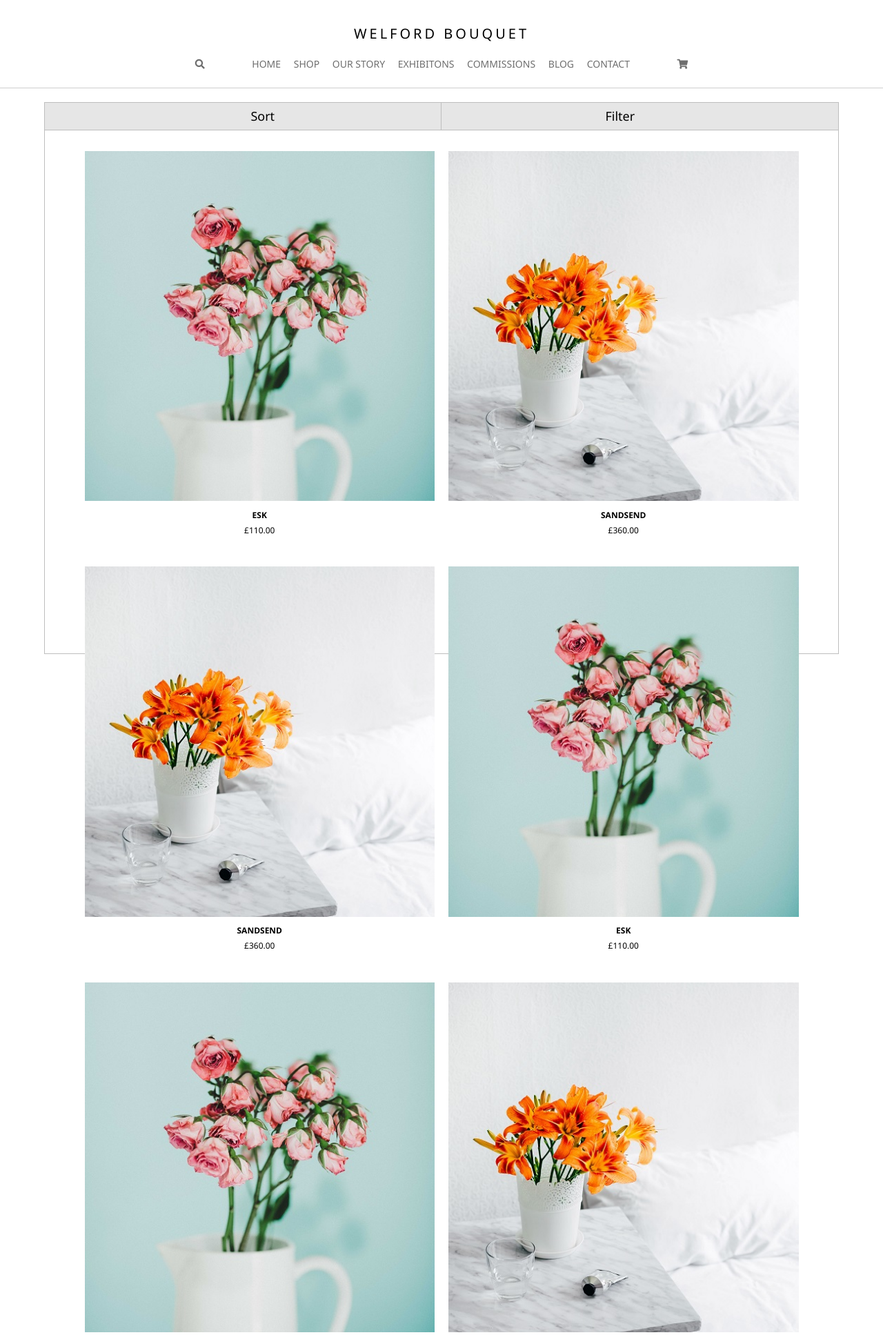
After one commit to xfvelocity/welford-bouquet, a PHP site: page /shop.html in a window 1280 px wide. The commit adds this page. Shown: the top 1935 px of the page at 69% size. Run offline with PHP 8.4, Linux system fonts and the light colour scheme; some libraries are stand-ins or nearby versions.

Commit message:
Shop page added (Not currently working)

```diff
--- a/dist/index.html
+++ b/dist/index.html
@@ -19,8 +19,8 @@
       <h1>WELFORD BOUQUET</h1>
       <nav>
         <a href="/#"><i class="fas fa-search"></i></a>
-        <a href="/#">HOME</a>
-        <a href="/#">SHOP</a>
+        <a href="/#" class="active">HOME</a>
+        <a href="shop.html">SHOP</a>
         <a href="/#" class="multiple">OUR STORY</a>
         <a href="/#">EXHIBITONS</a>
         <a href="/#">COMMISSIONS</a>
--- /dev/null
+++ b/dist/js/app.js
@@ -0,0 +1 @@
+const nav=document.querySelector(".filter-open"),body=document.querySelector("main"),overlay=document.querySelector(".overlay"),exit=document.getElementById("x"),menu=document.getElementById("menu");open=(e=>{e.preventDefault(),nav.style.display="flex",nav.style.animation=".5s ease forwards navOpen",body.style.animation=".5s ease forwards slideRight",overlay.style.display="block"}),close=(()=>{nav.style.animation=".5s ease forwards navClose",body.style.animation=".5s ease forwards slideLeft",overlay.style.display="none"}),exit.addEventListener("click",close),menu.addEventListener("click",open);
--- a/src/index.html
+++ b/src/index.html
@@ -19,8 +19,8 @@
       <h1>WELFORD BOUQUET</h1>
       <nav>
         <a href="/#"><i class="fas fa-search"></i></a>
-        <a href="/#">HOME</a>
-        <a href="/#">SHOP</a>
+        <a href="/#" class="active">HOME</a>
+        <a href="shop.html">SHOP</a>
         <a href="/#" class="multiple">OUR STORY</a>
         <a href="/#">EXHIBITONS</a>
         <a href="/#">COMMISSIONS</a>
--- /dev/null
+++ b/src/js/app.js
@@ -0,0 +1,22 @@
+const nav = document.querySelector('.filter-open');
+const body = document.querySelector('main');
+const overlay = document.querySelector('.overlay');
+const exit = document.getElementById('x');
+const menu = document.getElementById('menu');
+
+open = e => {
+  e.preventDefault();
+  nav.style.display = 'flex';
+  nav.style.animation = '.5s ease forwards navOpen';
+  body.style.animation = '.5s ease forwards slideRight';
+  overlay.style.display = 'block';
+};
+
+close = () => {
+  nav.style.animation = '.5s ease forwards navClose';
+  body.style.animation = '.5s ease forwards slideLeft';
+  overlay.style.display = 'none';
+};
+
+exit.addEventListener('click', close);
+menu.addEventListener('click', open);
--- a/src/scss/_config.scss
+++ b/src/scss/_config.scss
@@ -1,13 +1,19 @@
+$secondary-color: rgb(204, 204, 204);
+
 * {
   box-sizing: border-box;
 }
 
+html,
+body,
+main,
+.shop-container {
+  height: 100%;
+}
+
 body {
-  margin: 0;
-  padding: 0;
+  font-family: 'Segoe UI', Tahoma, Geneva, Verdana, sans-serif;
   line-height: 1.6;
-  font-family: 'Segoe UI', Tahoma, Geneva, Verdana, sans-serif;
-  letter-spacing: 3px;
 }
 
 a {
@@ -15,8 +21,60 @@ a {
   text-decoration: none;
 }
 
+ul {
+  list-style: none;
+}
+
 @mixin flex {
   display: flex;
   align-items: center;
   flex-wrap: wrap;
 }
+
+@mixin img($width) {
+  width: $width;
+  background-position: center;
+  background-repeat: no-repeat;
+  background-size: cover;
+  position: relative;
+}
+
+@keyframes slideRight {
+  0% {
+    right: 0;
+  }
+
+  100% {
+    right: 70vw;
+  }
+}
+
+@keyframes slideLeft {
+  0% {
+    right: 70vw;
+  }
+
+  100% {
+    right: 0;
+  }
+}
+
+@keyframes navOpen {
+  0% {
+    right: 100vw;
+  }
+
+  100% {
+    right: 0;
+  }
+}
+
+@keyframes navClose {
+  0% {
+    right: 0;
+  }
+
+  100% {
+    right: 100vw;
+  }
+}
--- /dev/null
+++ b/src/scss/_shop.scss
@@ -0,0 +1,127 @@
+.shop-container {
+  width: 90%;
+  margin: 20px auto;
+  border: 1px solid rgb(190, 190, 190);
+  .selection {
+    @include flex;
+    justify-content: center;
+    background: rgb(230, 230, 230);
+    border-bottom: 1px solid rgb(190, 190, 190);
+    margin-bottom: 10px;
+    h2 {
+      font-weight: 450;
+      font-size: 18px;
+      margin: 5px 3px;
+    }
+    .sort,
+    .filter {
+      text-align: center;
+      width: 45%;
+      &:hover {
+        background: darken(rgb(230, 230, 230), 1.5);
+      }
+    }
+    .sort {
+      border-right: 1px solid rgb(190, 190, 190);
+    }
+  }
+  .shop-items {
+    @include flex;
+    justify-content: center;
+    .shop-item {
+      width: 45%;
+      margin: 10px 5px;
+      text-align: center;
+      padding: 10px 5px;
+      cursor: pointer;
+      h4,
+      p {
+        margin: 3px;
+        font-size: 12px;
+      }
+      img {
+        width: 100%;
+      }
+      &:hover {
+        border: 1px solid rgb(221, 221, 221);
+      }
+    }
+  }
+}
+
+.filter-open {
+  display: flex;
+  flex-flow: column wrap;
+  height: 100%;
+  background: rgb(240, 240, 240);
+  position: absolute;
+  top: 0;
+  right: 100;
+  width: 300px;
+  padding: 5px;
+  font-size: 12px;
+  font-weight: 450;
+  z-index: 100;
+  display: none;
+
+  h3 {
+    font-weight: 450;
+    padding-left: 15px;
+  }
+
+  ul {
+    padding: 5px 30px;
+
+    li {
+      margin: 15px 0;
+
+      i {
+        float: right;
+        color: grey;
+      }
+    }
+  }
+
+  p {
+    padding: 5px 30px;
+
+    i {
+      margin-right: 7px;
+    }
+  }
+
+  hr {
+    width: 100%;
+    color: rgb(235, 235, 235);
+  }
+
+  .menu-header {
+    background: rgb(230, 230, 230);
+    padding: 5px 0;
+    display: flex;
+    justify-content: space-between;
+    font-weight: 500;
+    font-size: 14px;
+
+    #x {
+      padding: 5px;
+      cursor: pointer;
+    }
+  }
+
+  .filter-section {
+    margin: 10px 0;
+  }
+}
+
+.overlay {
+  display: none;
+  position: absolute;
+  height: 100%;
+  width: 100vw;
+  top: 0;
+  left: 0;
+  right: 0;
+  background: rgba(0, 0, 0, 0.5);
+  z-index: 99;
+}
--- a/src/scss/main.scss
+++ b/src/scss/main.scss
@@ -1,4 +1,5 @@
 @import 'config';
+@import 'shop';
 
 header {
   text-align: center;
--- /dev/null
+++ b/src/shop.html
@@ -0,0 +1,144 @@
+<!DOCTYPE html>
+<html lang="en">
+  <head>
+    <meta charset="UTF-8" />
+    <meta name="viewport" content="width=device-width, initial-scale=1.0" />
+    <meta http-equiv="X-UA-Compatible" content="ie=edge" />
+    <link
+      rel="stylesheet"
+      href="https://use.fontawesome.com/releases/v5.8.1/css/all.css"
+      integrity="sha384-50oBUHEmvpQ+1lW4y57PTFmhCaXp0ML5d60M1M7uH2+nqUivzIebhndOJK28anvf"
+      crossorigin="anonymous"
+    />
+    <link rel="stylesheet" href="css/normalise.css" />
+    <link rel="stylesheet" href="css/main.css" />
+    <title>Welford Bouquet | Shop</title>
+  </head>
+  <body>
+    <main>
+    <header>
+      <h1>WELFORD BOUQUET</h1>
+      <nav>
+        <a href="/#"><i class="fas fa-search"></i></a>
+        <a href="index.html">HOME</a>
+        <a href="/#" class="active">SHOP</a>
+        <a href="/#" class="multiple">OUR STORY</a>
+        <a href="/#">EXHIBITONS</a>
+        <a href="/#">COMMISSIONS</a>
+        <a href="/#">BLOG</a>
+        <a href="/#">CONTACT</a>
+        <a href="/#"><i class="fas fa-shopping-cart"></i></a>
+      </nav>
+    </header>
+
+    <div class="shop-container">
+      <div class="selection">
+        <div class="sort">
+          <a href=""><h2>Sort</h2></a>
+        </div>
+        <div class="filter">
+          <a href="" id="menu"><h2>Filter</h2></a>
+        </div>
+      </div>
+      <div class="filter-open">
+        <div class="menu-header">
+          <p>Filter</p>
+          <p id="x"><i class="fas fa-times"></i></p>
+        </div>
+
+        <div class="filter-colour filter-section">
+          <h3>COLOUR</h3>
+          <hr />
+          <ul>
+            <li><input type="checkbox" /> Red</li>
+            <li><input type="checkbox" /> Blue</li>
+            <li><input type="checkbox" /> Pink</li>
+            <li><input type="checkbox" /> Orange</li>
+            <li><input type="checkbox" /> Yellow</li>
+          </ul>
+          <hr />
+        </div>
+
+        <div class="filter-occassion filter-section">
+            <h3>OCCASSION</h3>
+            <hr />
+            <ul>
+              <li><input type="checkbox" /> Anniversary</li>
+              <li><input type="checkbox" /> Wedding</li>
+              <li><input type="checkbox" /> Valentines</li>
+              <li><input type="checkbox" /> Congratulations</li>
+              <li><input type="checkbox" /> Birthday</li>
+            </ul>
+            <hr />
+          </div>
+
+          <div class="filter-price filter-section">
+              <h3>PRICE</h3>
+              <hr />
+              <ul>
+                <li><input type="checkbox" /> £0 - £50</li>
+                <li><input type="checkbox" /> £51 - £120</li>
+                <li><input type="checkbox" /> £121 - £200</li>
+                <li><input type="checkbox" /> £201 - £320</li>
+                <li><input type="checkbox" /> £320 +</li>
+              </ul>
+              <hr />
+            </div>
+      </div>
+      <div class="shop-items">
+        <div class="shop-item">
+          <a href="">
+            <img src="img/flower6.jpg" alt="Flowers in a mug" />
+            <h4>ESK</h4>
+            <p>£110.00</p>
+          </a>
+        </div>
+        <div class="shop-item">
+          <img src="img/flower7.jpg" alt="Orange flowers" />
+          <h4>SANDSEND</h4>
+          <p>£360.00</p>
+        </div>
+        <div class="shop-item">
+          <img src="img/flower7.jpg" alt="Orange flowers" />
+          <h4>SANDSEND</h4>
+          <p>£360.00</p>
+        </div>
+        <div class="shop-item">
+          <a href="">
+            <img src="img/flower6.jpg" alt="Flowers in a mug" />
+            <h4>ESK</h4>
+            <p>£110.00</p>
+          </a>
+        </div>
+        <div class="shop-item">
+          <a href="">
+            <img src="img/flower6.jpg" alt="Flowers in a mug" />
+            <h4>ESK</h4>
+            <p>£110.00</p>
+          </a>
+        </div>
+
+        <div class="shop-item">
+          <img src="img/flower7.jpg" alt="Orange flowers" />
+          <h4>SANDSEND</h4>
+          <p>£360.00</p>
+        </div>
+        <div class="shop-item">
+          <img src="img/flower7.jpg" alt="Orange flowers" />
+          <h4>SANDSEND</h4>
+          <p>£360.00</p>
+        </div>
+        <div class="shop-item">
+          <a href="">
+            <img src="img/flower6.jpg" alt="Flowers in a mug" />
+            <h4>ESK</h4>
+            <p>£110.00</p>
+          </a>
+        </div>
+      </div>
+    </div>
+  </main>
+    <div class="overlay" />
+    <script src="js/app.js"></script>
+  </body>
+</html>
```
Also changed, not shown: dist/shop.html (added, +144 -0 lines), dist/css/main.css, src/css/main.css, 1 other file.
